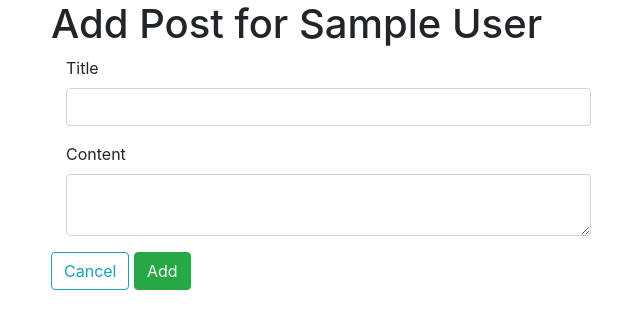
After one commit to sozgur/flask-blogly, a Flask app: page /users/1/posts/new in a window 1280 px wide. The commit adds this page. Shown: the top 329 px of the page, without its empty margins (34-674 px from the left). Run offline with Flask 2, Linux system fonts and the light colour scheme; tables that the repository leaves empty hold one stand-in row (values such as "Sample post"); some libraries are stand-ins or nearby versions.

Commit message:
completed part two

```diff
--- a/app.py
+++ b/app.py
@@ -1,6 +1,6 @@
 from flask import Flask, render_template, redirect, request
 from flask_debugtoolbar import DebugToolbarExtension
-from models import db, connect_db, User
+from models import db, connect_db, User, Post
 
 app = Flask(__name__)
 app.config['SQLALCHEMY_DATABASE_URI'] = 'postgresql:///blogly'
@@ -52,7 +52,8 @@ def add_user():
 def show_user(user_id):
     """Show user detail"""
     user = User.query.get_or_404(user_id)
-    return render_template('users/detail.html', user=user)
+    posts = user.posts
+    return render_template('users/detail.html', user=user, posts=posts)
 
 
 @app.route('/users/<int:user_id>/edit', methods=['GET'])
@@ -92,3 +93,66 @@ def delete_user(user_id):
     db.session.commit()
 
     return redirect("/users")
+
+
+####### POST #######
+
+@app.route('/users/<int:user_id>/posts/new')
+def new_post_form(user_id):
+    """Show add new post form for specific user"""
+    user = User.query.get_or_404(user_id)
+
+    return render_template("posts/new_form.html", user=user)
+
+@app.route('/users/<int:user_id>/posts/new', methods=["POST"])
+def add_post(user_id):
+    """Add new post in db for specific user"""
+    title = request.form["title"]
+    content = request.form["content"]
+
+    post = Post(title=title, content=content, user_id=user_id)
+    db.session.add(post)
+    db.session.commit()
+
+    return redirect(f"/users/{user_id}")
+
+@app.route('/posts/<int:post_id>')
+def show_post(post_id):
+    """Show post detail for specific user"""
+    post = Post.query.get_or_404(post_id)
+
+    return render_template("posts/detail.html", post=post, user = post.user)
+
+
+@app.route('/posts/<int:post_id>/edit')
+def edit_post_form(post_id):
+    """Show edit post form"""
+    post = Post.query.get_or_404(post_id)
+
+    return render_template("posts/edit_form.html", post=post)
+
+
+@app.route('/posts/<int:post_id>/edit', methods=["POST"])
+def edit_post(post_id):
+    """Edit post and redirect to post detail page"""
+    post = Post.query.get_or_404(post_id)
+    post.title = request.form["title"]
+    post.content = request.form["content"]
+
+    db.session.add(post)
+    db.session.commit()
+
+    return redirect(f"/posts/{post_id}")
+
+
+
+@app.route('/posts/<int:post_id>/delete', methods=["POST"])
+def delete_post(post_id):
+    """Delete post"""
+
+    post = Post.query.get_or_404(post_id)
+    user_id = post.user.id
+    db.session.delete(post)
+    db.session.commit()
+
+    return redirect(f"/users/{user_id}")
--- a/models.py
+++ b/models.py
@@ -1,4 +1,5 @@
 from flask_sqlalchemy import SQLAlchemy
+import datetime
 
 db = SQLAlchemy()
 IMG_URL = "https://www.edmundsgovtech.com/wp-content/uploads/2020/01/default-picture_0_0.png"
@@ -14,7 +15,6 @@ class User(db.Model):
     __tablename__ = "users"
 
     id = db.Column(db.Integer, primary_key=True, autoincrement = True)
-
     first_name = db.Column(db.String(50), nullable=False)
     last_name = db.Column(db.String(50), nullable=False)
     image_url = db.Column(db.Text, nullable=False, default=IMG_URL)
@@ -23,3 +23,24 @@ class User(db.Model):
     def full_name(self):
         """ Full name of user """
         return f"{self.first_name} {self.last_name}"
+
+
+    def __repr__(self):
+        return f"<User first_name: {self.first_name} last_name: {self.last_name} image_url: {self.image_url}>"
+
+class Post(db.Model):
+    """Post table"""
+
+    __tablename__ = "posts"
+
+    id = db.Column(db.Integer, primary_key=True, autoincrement=True)
+    title = db.Column(db.String(150), nullable=False)
+    content = db.Column(db.Text)
+    created_at = db.Column(db.DateTime, nullable=False, default=datetime.datetime.now)
+    user_id = db.Column(db.Integer, db.ForeignKey('users.id'))
+
+
+    user = db.relationship('User', backref='posts')
+
+    def __repr__(self):
+        return f"<Post title: {self.title} content: {self.content} created_at: {self.created_at} user_id: {self.user_id}>"
--- /dev/null
+++ b/templates/posts/new_form.html
@@ -0,0 +1,19 @@
+{% extends "base.html" %}
+{% block content%}
+
+<h1>Add Post for {{user.full_name}}</h1>
+
+<form method="POST">
+  <div class="form-group col-6">
+    <label for="title">Title</label>
+    <input type="text" class="form-control" name="title">
+  </div>
+  <div class="form-group col-6">
+    <label for="content">Content</label>
+    <textarea class="form-control" name="content"></textarea>
+  </div>
+  <a type="button" class="btn btn-outline-info" href="/users/{{user.id}}">Cancel</a>
+  <button type="submit" class="btn btn-success">Add</button>
+</form>
+
+{% endblock %}
```
Also changed, not shown: requirements.txt (+14 -0 lines), templates/posts/detail.html (added, +15 -0 lines), templates/posts/edit_form.html (added, +19 -0 lines), templates/users/detail.html (+9 -0 lines), test_flask.py (added, +65 -0 lines).
